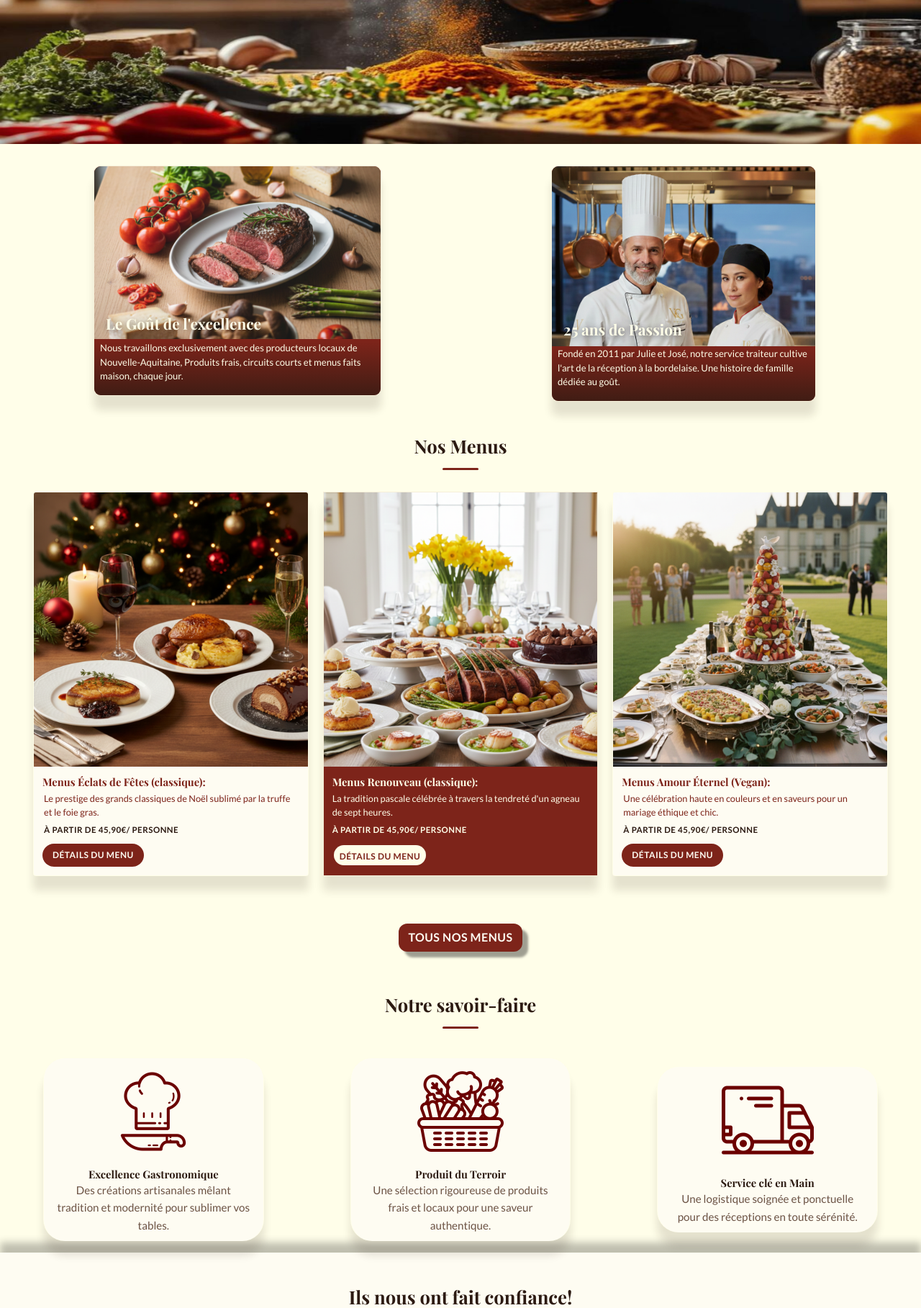
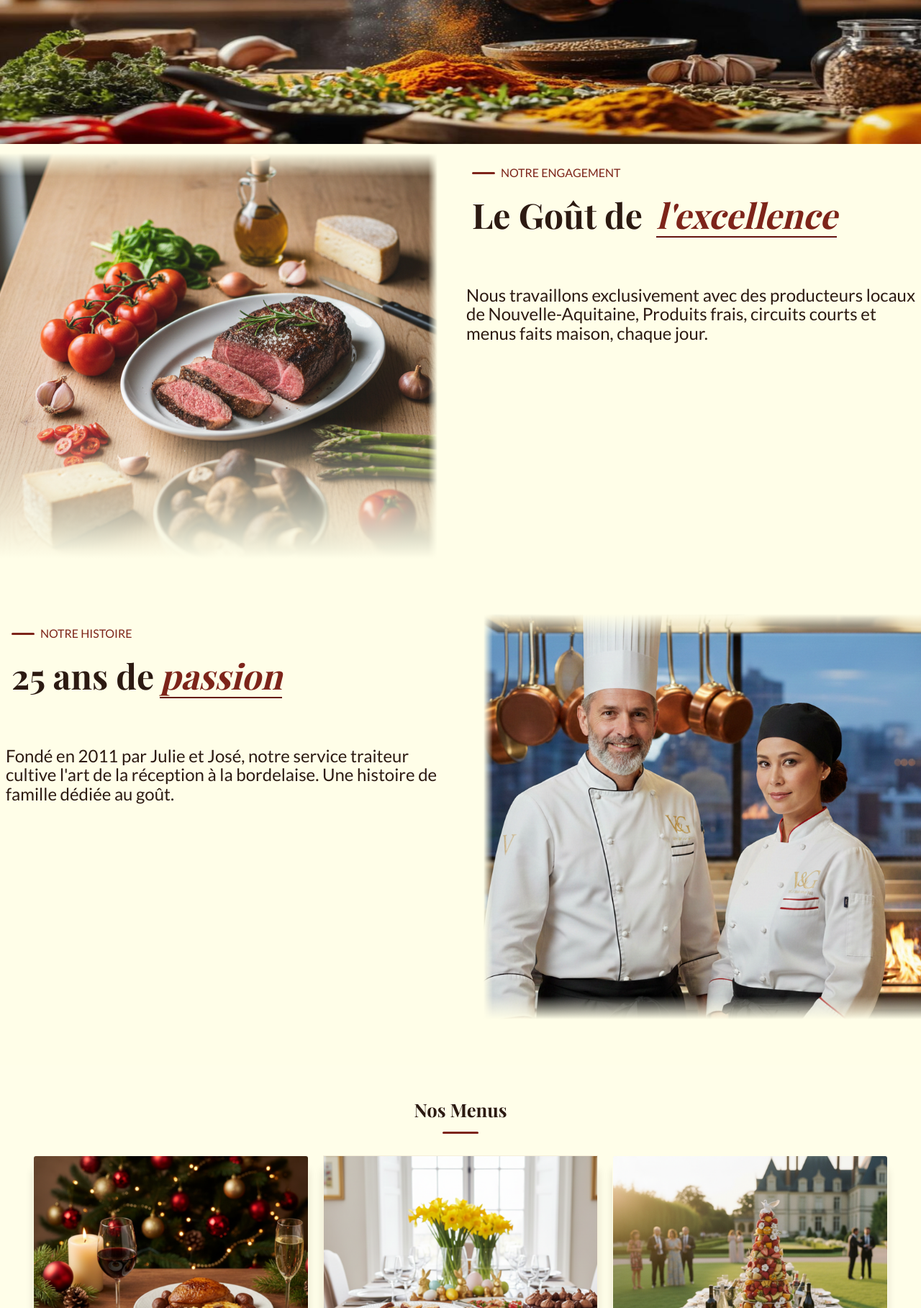
Before and after one commit to samymakhloufi-bot/vite-et-gourmand, a PHP site: page / in a window 1280 px wide. Shown: the part 68-1885 px from the top of the page at 72% size. Run offline with PHP 8.4, Linux system fonts and the light colour scheme; some web fonts are replaced.

Commit message:
Last detail

```diff
--- a/css/style.css
+++ b/css/style.css
@@ -76,12 +76,18 @@ html, body{
 main h2::after{
     content: '';
     display: block;
-    width : 3.125rem;
+    width : 0rem;
     height: 3px;
     background: var(--bordeaux);
     margin: 0.625rem auto 0;
     border-radius:  2px;
-}
+    transition: width 1.25s ease 0.3s;
+}
+
+main h2.visible::after {
+    width: 3.125rem;
+}
+
 html {
     scroll-behavior: smooth;
 }
@@ -303,89 +309,158 @@ button >*{
 .history-box{
     display: flex;
     flex-direction: column;
-    justify-content: center;
     gap:1rem;
-    margin: 2rem 0;
+    border: none;
 }
 
 .card-gout,.card-passion {
+    display: flex;
+    flex-direction: column;
     position: relative;
     overflow: hidden;
-}
-
-.card-gout {
-    background-color: var(--bordeaux);
-    border: 1px solid var(--beige-dark);
-    border-radius: var(--radius);
-    overflow: hidden;
-    box-shadow: var(--shadow-card);
+    height : 32rem;
+}
+
+.card-img {
     display: flex;
     flex-direction: column;
     align-items: stretch;
     margin: 0 auto;
     width: 100%;
-    max-width: 25rem;
     height: 20rem;
-    line-height: 3;
-}
-.card-passion{
-    background-color: var(--bordeaux);
-    border: 1px solid var(--beige-dark);
-    border-radius: var(--radius);
-    overflow: hidden;
+    line-height: 1;
+}
+.card-text{
+    background-color: var(--white);
     box-shadow: var(--shadow-card);
-    display: flex;
-    flex-direction: column;
     align-items: stretch;
     margin: 0 auto;
     width: 100%;
-    max-width: 23rem;
-    height: 20.5rem;
     line-height: 3;
 }
 
 .card-gout picture, .card-passion picture{
     display: block;
-    width: 100%;
-    max-height: 15.625rem;
+    max-height: 20rem;
     overflow: hidden;
-}
-
-.card-gout picture img,
-.card-gout picture img{
-
-    height: 15rem;
-
-}
-
-.card-gout h2, .card-passion h2{
+    width: 100%;
+}
+
+.card-gout img{
+    object-position: 30%;
+    width: 100%;
+    height: 100%;
+    object-fit: cover;
+}
+
+.card-overlay-bottom{
+    position: absolute;
+    inset: 0;
+    background: linear-gradient(to bottom, transparent 90%, var(--beige) 95%, var(--beige) 100%, transparent 100%);
+    z-index: 1;
+    pointer-events: none;
+}
+
+.card-overlay-top{
+    position: absolute;
+    inset: 0;
+    background: linear-gradient(to top, transparent 93%, var(--beige) 98%, var(--beige) 100%, transparent 96%);
+    z-index: 1;
+    pointer-events: none;
+}
+
+.card-text span{
+    display: flex;
+    align-items: center;
+    gap : 0.5rem;
+    position: absolute;
+    bottom: 7rem;
+    text-align: left;
+    font-family: var(--font-body);
+    color: var(--bordeaux);
+    font-size: 0.9rem;
+    margin-left: 1rem;
+    line-height: 5;
+    font-weight: 400;
+    margin-left: 1rem;
+}
+
+.card-text span::before{
+    content: '';
+    display: inline-block;
+    width : 3rem;
+    height: 3px;
+    background: var(--bordeaux);
+    border-radius:  2px;
+    transition: width 1.5s ease 0.3s;
+}
+
+.history-box h2::after{
+    content: none;
+}
+
+.history-box em {
+    color: var(--bordeaux);
+    display:inline;
+    margin: 0;
+    line-height: 1;
+    margin : 0.5rem;
+}
+
+.history-box h2{
     position: absolute;
     bottom: 3rem;
     left: 0;
     right: 0;
-    margin: 0;
-    padding :0.5rem 1rem;
+    margin-left: 1rem;
     font-family: var(--font-display);
-    font-size: 1.3rem;
+    font-size: 1.75rem;
     font-weight: 700;
-    color: var(--beige);
-    text-shadow: 1px 2px 10px rgba(0,0,0,0.55);
+    color: var(--bordeaux-dark-dark);
     text-align: left;
-
-}
-
-
-.card-gout p, .card-passion p{
+    line-height: 1.1;
+}
+
+
+.history-box p{
     position: absolute;
     bottom: 0;
     left:0;
     right:0;
     margin:0;
     padding: 0 0.25rem 1rem 0.5rem;
-    font-size: 0.82rem;
-    color: var(--beige);
-    background: linear-gradient(transparent, rgba(44,26,18,0.75));
-    line-height: 1.5;
+    font-size: 0.9rem;
+    color: var(--bordeaux-dark-dark);
+    line-height: 1.1;
+}
+
+.card-img{
+    opacity: 0;
+    transform : translateY(10rem);
+    transition: opacity 2s ease, transform 1.5s ease;
+}
+
+.card-gout.visible .card-img, .card-passion.visible .card-img{
+    opacity: 1;
+    transform: translateY(0);
+}
+
+.card-gout.visible .card-text span::before,
+.card-passion.visible .card-text span::before {
+    width: 2rem;
+}
+
+
+.history-box em{
+    background-size: 0% 2px;
+    background-image: linear-gradient(var(--bordeaux), var(--bordeaux-dark-light));
+    background-repeat: no-repeat;
+    background-position: 0 100%;
+    transition: background-size 0.8s ease 0.4s;
+}
+
+.card-gout.visible em, .card-passion.visible em{
+    background-size: 100% 2px;
 }
 
 /*----------------------
@@ -1845,18 +1920,6 @@ footer > *:not(:last-child) {
     box-shadow: none;
 }
 
-/*-----------------------
-    Histoire / History
--------------------------*/
-
-.history-box{
-
-    display: grid;
-    grid-template-columns: 1fr 1fr;
-    gap: 1.25rem;
-    margin: 1.875rem;
-}
-
 
 
 /*-----------------------
@@ -1869,12 +1932,6 @@ footer > *:not(:last-child) {
     gap: 1.25rem;
     margin: 1.875rem;
 }
-
-.menu-grid{
-
-}
-
-
 
 /*----------------------
         Savoir-faire
@@ -2072,12 +2129,19 @@ footer > *:last-child{
 }
 
 @media (min-width : 950px) {
-    #orders-wrapper {
+#orders-wrapper {
         width: 100%
     }
 
 .menu-grid{
     grid-template-columns: 1fr 1fr 1fr ;
+}
+}
+
+@media (min-width: 700px) and (max-width : 1024px ){
+
+.card-passion .card-img img {
+    object-position: 0 -10rem;
 }
 }
 
@@ -2255,6 +2319,107 @@ footer > *:last-child{
     grid-column: 1;
     gap :0;
 }
+
+
+/*-----------------------
+    Box Goût + Passion
+-------------------------*/
+
+.history-box{
+    display: flex;
+    padding: 0;
+    margin: 0;
+    gap: 0;
+}
+
+.card-gout, .card-passion{
+    display: grid;
+    grid-template-columns: 1fr 1fr;
+    height: 40rem;
+}
+
+.card-passion .card-img{
+    order: 2;
+}
+
+.card-passion .card-text{
+    order: 1;
+    text-align: left;
+}
+
+.card-text {
+    background-color: var(--beige);
+    line-height: 1.5;
+}
+
+.card-gout picture, .card-passion picture{
+    max-height: 40rem;
+    overflow:visible;
+}
+
+.card-img{
+    height: 100%;
+}
+
+.card-gout img, .card-passion img{
+    width : 100%;
+    height: 100%;
+    object-fit: cover;
+}
+
+.history-box h2{
+    position: relative;
+    font-size: 3rem;
+}
+
+.history-box p{
+    position: static;
+
+    font-size: 1.5rem;
+}
+
+.history-box span{
+    position: static;
+    top:auto;
+    bottom: auto;
+    right: auto;
+    left: auto;
+    font-size: 1rem;
+}
+
+
+
+.card-passion{
+    margin-top: 0;
+}
+
+.card-gout{
+    margin-bottom: 0;
+}
+
+.card-gout .card-overlay-bottom {
+    background: linear-gradient(to bottom, transparent 60%, var(--beige) 90%, var(--beige) 100%, transparent 85%);
+}
+
+.card-passion .card-overlay-bottom {
+    background: linear-gradient(to bottom, transparent 85%, var(--beige) 90%, var(--beige) 100%, transparent 85%);
+}
+
+.card-gout .card-overlay-right{
+    position: absolute;
+    inset: 0;
+    background: linear-gradient(to right, transparent 93%, var(--beige) 95%, var(--beige) 100%, transparent 100%);
+    z-index: 1;
+    pointer-events: none;
+}
+
+.card-passion .card-overlay-right{
+    position: absolute;
+    inset: 0;
+    background: linear-gradient(to left, transparent 93%, var(--beige) 95%, var(--beige) 100%, transparent 100%);
+    z-index: 1;
+    pointer-events: none;
+}
 }
 
 @media (min-width : 1024px) and (max-width: 1105px){
@@ -2268,6 +2433,7 @@ footer > *:last-child{
     grid-template-columns: 1fr 1fr  1fr;
 }
 }
+
 @media (min-width: 1400px){
 
 /*----------------------
--- a/index.php
+++ b/index.php
@@ -15,21 +15,39 @@
             <section class="history-box">
 
                 <div class="card-gout">
+                    <div class="card-img">
+                        <div class="card-overlay-top"></div>
+                        <div class="card-overlay-bottom"></div>
+                        <div class="card-overlay-right"></div>
                         <picture class="img-gout">
-                        <source media="(min-width:1200px)" srcset="./Images/Goût.png">
-                        <img src='Images/gout-min.png' alt=''>
+                            <source media="(min-width:600px)" srcset="./Images/Goût.png">
+                            <img src='Images/Goût.png' alt='image d\'un steak'>
                         </picture>
-                    <h2> Le Goût de l'excellence</h2>
+                    </div>
+
+                    <div class="card-text">
+                        <span>NOTRE ENGAGEMENT</span>
+                        <h2> Le Goût de <em>l'excellence</em></h2>
                         <p> Nous travaillons exclusivement avec des producteurs locaux de Nouvelle-Aquitaine, Produits frais, circuits courts et menus faits maison, chaque jour.</p>
+                    </div>
                 </div>
 
                 <div class="card-passion">
+                    <div class="card-img">
+                        <div class="card-overlay-top"></div>
+                        <div class="card-overlay-bottom"></div>
+                        <div class="card-overlay-right"></div>
                         <picture class="img-passion">
-                        <source media="(min-width:1200px)" srcset="./Images/Passion.png">
-                        <img src='./Images/passion-min.png' alt=''>
+                            <source media="(min-width:600px)" srcset="./Images/Passion.png">
+                            <img src='./Images/passion-min.png' alt='image des fondateurs'>
                         </picture>
-                    <h2> 25 ans de Passion</h2>
+                    </div>
+
+                    <div class="card-text">
+                        <span>NOTRE HISTOIRE</span>
+                        <h2> 25 ans de<em>passion</em></h2>
                         <p> Fondé en 2011 par Julie et José, notre service traiteur cultive l'art de la réception à la bordelaise. Une histoire de famille dédiée au goût.</p>
+                    </div>
                 </div>
 
             </section>
@@ -132,6 +150,7 @@
         </main>
 
         <?php include __DIR__.'/includes/footer.php' ; ?>
+        <script src="./js/animation.js"></script>
 
     </body>
 </html>
--- /dev/null
+++ b/js/animation.js
@@ -0,0 +1,14 @@
+//animation index
+const observer = new IntersectionObserver((entries) =>{
+    entries.forEach(entry => {
+        if(entry.isIntersecting){
+            entry.target.classList.add('visible');
+        }else {
+            entry.target.classList.remove('visible');
+        }
+    });
+}, {threshold : 0.2});
+
+document.querySelectorAll('.card-gout, .card-passion, main h2').forEach(el=> {
+    observer.observe(el);
+})
```
Also changed, not shown: js/main.js (line endings or trailing spaces). Lines whose indentation alone changed are shown as unchanged.
